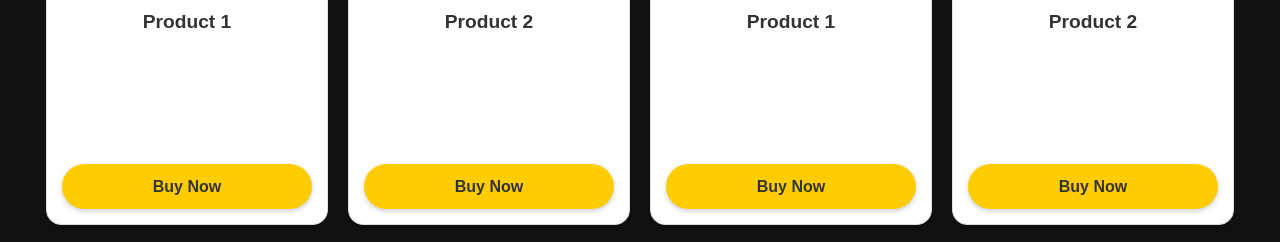
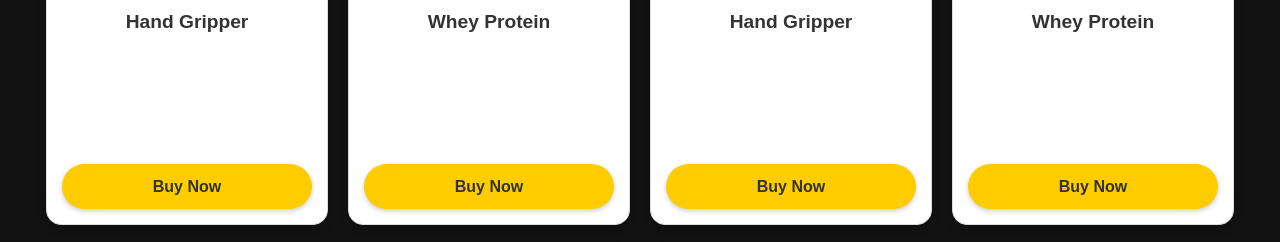
Before and after one commit to ExKave/fitomint, a plain HTML site: page index.html in a window 1280 px wide. Shown: the part 1262-1504 px from the top of the page. Drawn offline with Linux system fonts and the light colour scheme.

Commit message:
added amazon link

```diff
--- a/index.html
+++ b/index.html
@@ -23,7 +23,8 @@
             <span class="bar"></span>
         </div>
         <ul class="nav-list" id="nav-list">
-            <li><a href="#home">Home</a></li>
+            <li><a href="#">Home</a></li>
+            <li><a href="#product-section">Products</a></li>
             <li><a href="#about">About Us</a></li>
             <li><a href="#blog">Blog</a></li>
             <li><a href="#contact">Contact Us</a></li>
--- a/products.json
+++ b/products.json
@@ -1,32 +1,38 @@
 [
     {
-        "title": "Product 1",
-        "image": "https://4.imimg.com/data4/TD/JE/MY-33406727/hh-1000x1000.jpg",
-        "affiliateLink": "https://affiliate-link.com/product1"
+        "title": "Hand Gripper",
+        "image": "https://m.media-amazon.com/images/I/71MVELYkF3L._SL1500_.jpg",
+        "price":"₹149",
+        "affiliateLink": "https://amzn.in/d/dJaSZAm"
     },
     {
-        "title": "Product 2",
-        "image": "https://cdn01.pharmeasy.in/dam/products_otc/H71955/inlife-whey-protein-powder-with-isolate-concentrate-for-gym-body-workout-supplement-vanilla-2-kgs-2-1671744982.jpg",
-        "affiliateLink": "https://affiliate-link.com/product2"
+        "title": "Whey Protein",
+        "image": "https://m.media-amazon.com/images/I/71L5WSs2VnL._SL1500_.jpg",
+        "price":"₹2149",
+        "affiliateLink": "https://amzn.in/d/ihOKrUn"
     },
     {
-        "title": "Product 1",
-        "image": "https://4.imimg.com/data4/TD/JE/MY-33406727/hh-1000x1000.jpg",
-        "affiliateLink": "https://affiliate-link.com/product1"
+        "title": "Hand Gripper",
+        "image": "https://m.media-amazon.com/images/I/71MVELYkF3L._SL1500_.jpg",
+        "price":"₹149",
+        "affiliateLink": "https://amzn.in/d/dJaSZAm"
     },
     {
-        "title": "Product 2",
-        "image": "https://cdn01.pharmeasy.in/dam/products_otc/H71955/inlife-whey-protein-powder-with-isolate-concentrate-for-gym-body-workout-supplement-vanilla-2-kgs-2-1671744982.jpg",
-        "affiliateLink": "https://affiliate-link.com/product2"
+        "title": "Whey Protein",
+        "image": "https://m.media-amazon.com/images/I/71L5WSs2VnL._SL1500_.jpg",
+        "price":"₹2149",
+        "affiliateLink": "https://amzn.in/d/ihOKrUn"
     },
     {
-        "title": "Product 1",
-        "image": "https://4.imimg.com/data4/TD/JE/MY-33406727/hh-1000x1000.jpg",
-        "affiliateLink": "https://affiliate-link.com/product1"
+        "title": "Hand Gripper",
+        "image": "https://m.media-amazon.com/images/I/71MVELYkF3L._SL1500_.jpg",
+        "price":"₹149",
+        "affiliateLink": "https://amzn.in/d/dJaSZAm"
     },
     {
-        "title": "Product 2",
-        "image": "https://cdn01.pharmeasy.in/dam/products_otc/H71955/inlife-whey-protein-powder-with-isolate-concentrate-for-gym-body-workout-supplement-vanilla-2-kgs-2-1671744982.jpg",
-        "affiliateLink": "https://affiliate-link.com/product2"
+        "title": "Whey Protein",
+        "image": "https://m.media-amazon.com/images/I/71L5WSs2VnL._SL1500_.jpg",
+        "price":"₹2149",
+        "affiliateLink": "https://amzn.in/d/ihOKrUn"
     }
 ]
--- a/scripts/script.js
+++ b/scripts/script.js
@@ -32,6 +32,7 @@ async function loadProducts() {
             productDiv.innerHTML = `
                 <img src="${product.image}" alt="${product.title}">
                 <h3>${product.title}</h3>
+                 <p class="price">${product.price}</p>
                 <a href="${product.affiliateLink}" target="_blank">Buy Now</a>
             `;
 
```
